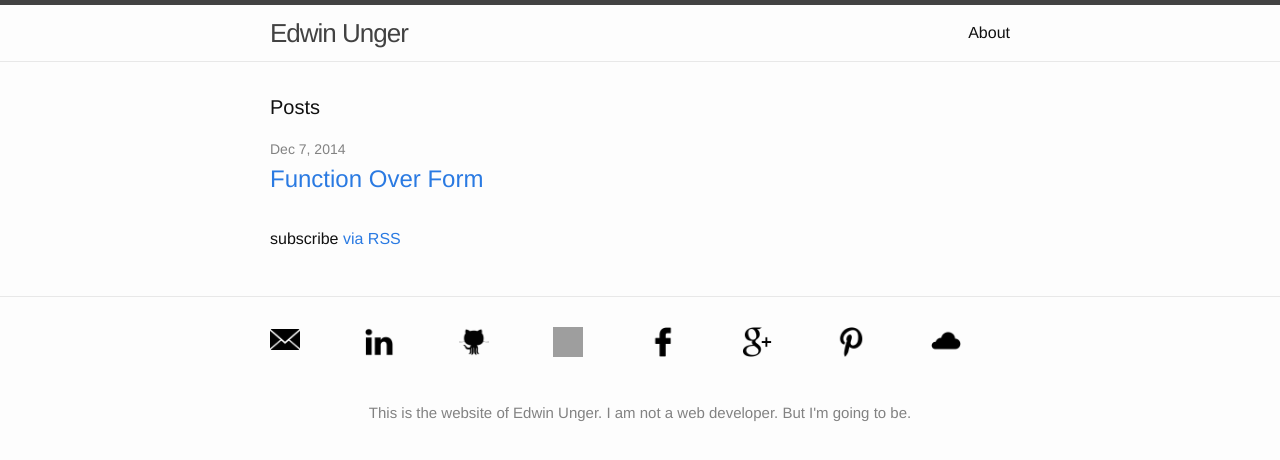
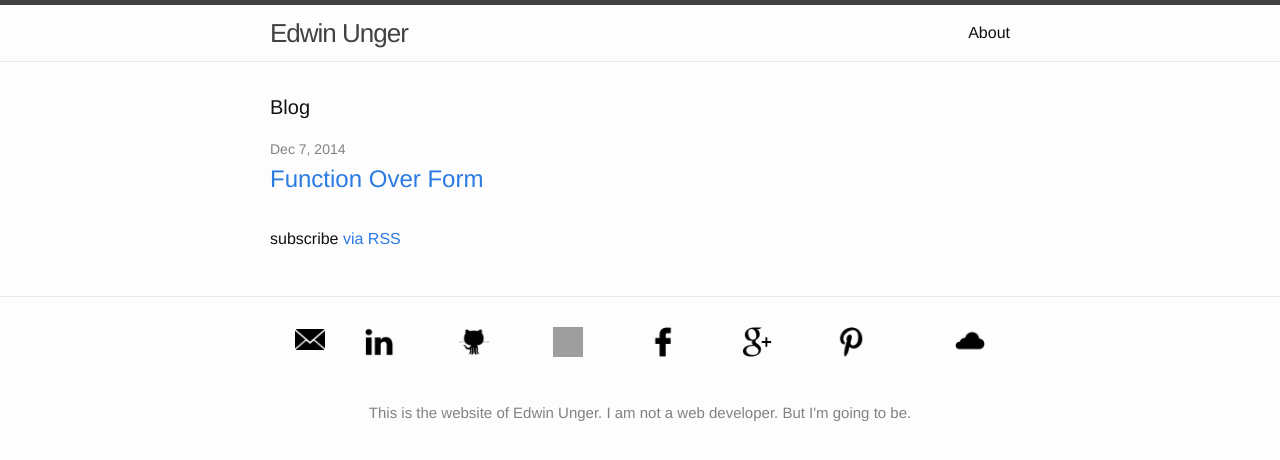
Before and after one commit to edwinunger/edwinunger.github.io, a Jekyll site: the page built from index.html, in a window 1280 px wide. Shown: the top 460 px of the page. Built offline with Jekyll 4.4.1, drawn with Linux system fonts in a browser that asks for light colours; grey boxes are pictures that could not be loaded.

Commit message:
HTML Footer, Body

```diff
--- a/_includes/footer.html
+++ b/_includes/footer.html
@@ -9,7 +9,7 @@
           <li>
             <a href="mailto: {{ site.email }}">
               <span class="icon  icon--email">
-                <img src = "/images/email.png" height = "21" width = "30">
+                <center><img src = "/images/email.png" height = "21" width = "30"></center>
               </span>
             </a>
           </li>
@@ -97,7 +97,7 @@
           <li>
             <a href = "https://www.icloud.com/photostream/#A7532ODWGLE4JJ" target="_blank">
               <span class="icon  icon--cloud">
-                <img src = "/images/cloud.png" height = "30" width = "30">
+                <center><img src = "/images/cloud.png" height = "30" width = "30"></center>
               </span>
             </a>
           </li>
--- a/index.html
+++ b/index.html
@@ -4,7 +4,7 @@ layout: default
 
 <div class="home">
 
-  <h1 class="page-heading">Posts</h1>
+  <h1 class="page-heading">Blog</h1>
 
   <ul class="post-list">
     {% for post in site.posts %}
```
